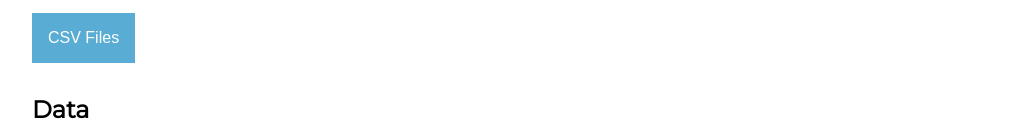
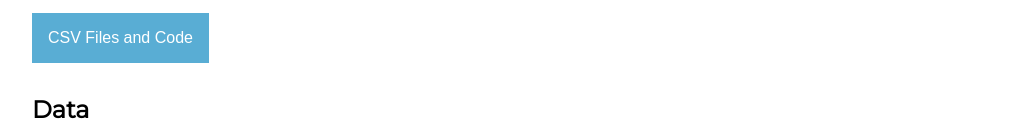
Before and after one commit to Serrin-Sage/DataScienceProject, a plain HTML site: page index.html in a window 1280 px wide. Shown: the part 2711-2832 px from the top of the page, without its empty margins (128-1148 px from the left). Drawn offline with Linux system fonts and the light colour scheme.

Commit message:
added code link in dropdwon menu

```diff
--- a/index.html
+++ b/index.html
@@ -67,10 +67,11 @@
                  <h2> Process and Techniques</h2>
                  <p>I started my research by looking up "Shelter Animal Data".  The first link was shelteranimalscount.org which was exactly what I needed. The data can be filtered and organized by year, state, community, organization name, organization type, and species. I chose to look at year, NY state and both cats and dogs. The data was not avaible as a CSV download so I compiled the data I needed into a Google Spreadsheet manually. After this I found the yearly average of each category and created another CSV which was used in my data analysis. I used Python 3 to make graphs using matplotlib that visualized my data. Within my code I generated a Data Frame from the imported csv using pandas and read through the data I needed. All graph creation are functions I wrote, each has the Data Frame as the main arguement. The user is prompted to enter which graph they want visualized, upon entering a valid option the graph is genereated. For the Pie and Bar graph the user can specify data type and year accordingly. Seaborn was used to make the generated graphs neater and easier to read.
                 <div class="dropdown">
-                    <button class="dropbtn">CSV Files</button>
+                    <button class="dropbtn">CSV Files and Code</button>
                     <div class="dropdown-content">
                         <a href="https://github.com/Serrin-Sage/DataScienceProject/blob/site/shelter_data_nyc.csv" target="blank">Animal Shelter Data</a>
                         <a href="https://github.com/Serrin-Sage/DataScienceProject/blob/site/shelter_data_avg.csv" target="blank">Animal Shelter Data Averages</a>
+                        <a href="https://github.com/Serrin-Sage/DataScienceProject/blob/site/ReadShelterData.py" target="blank">My Code</a>
                     </div>
                 </div>
                  </p>
```
